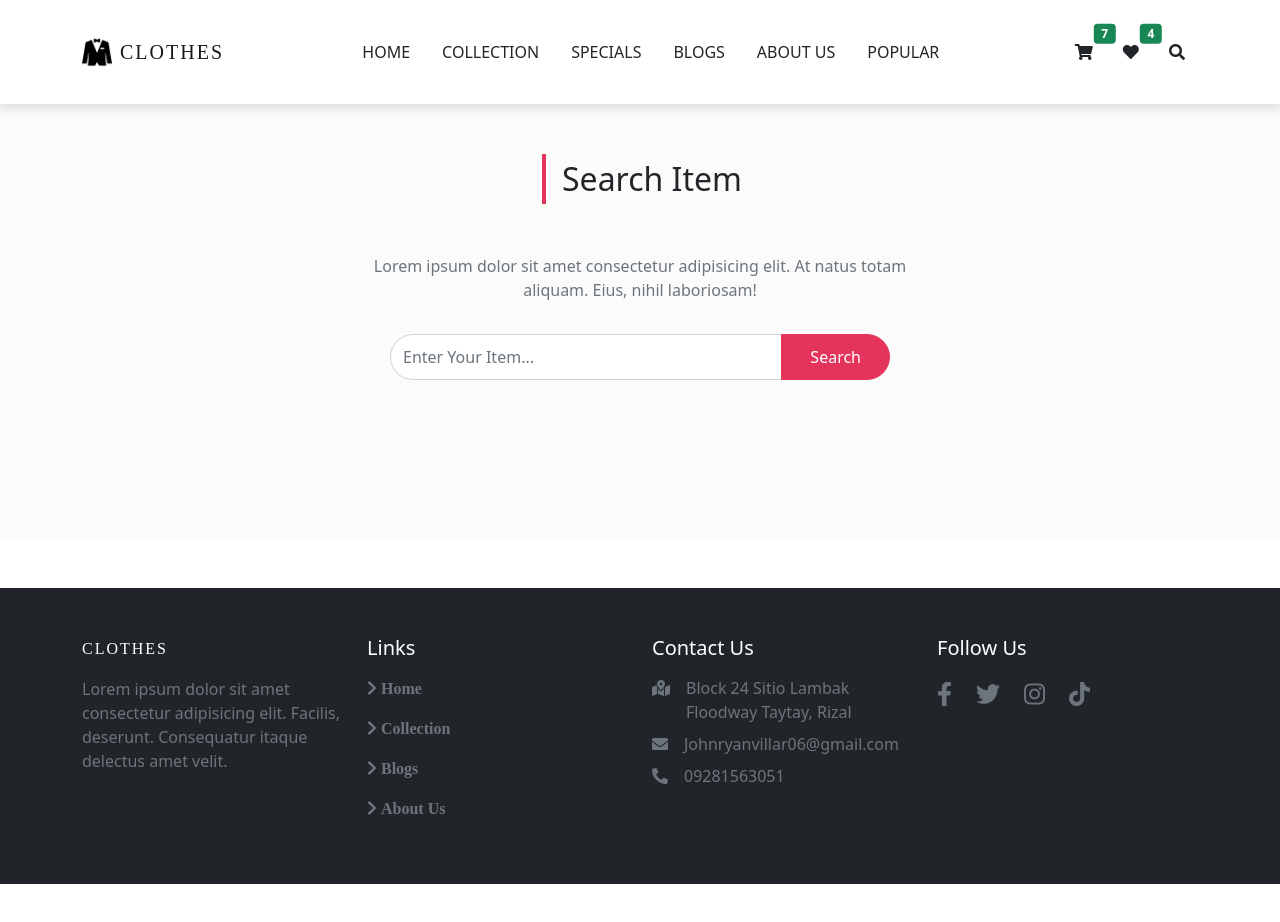
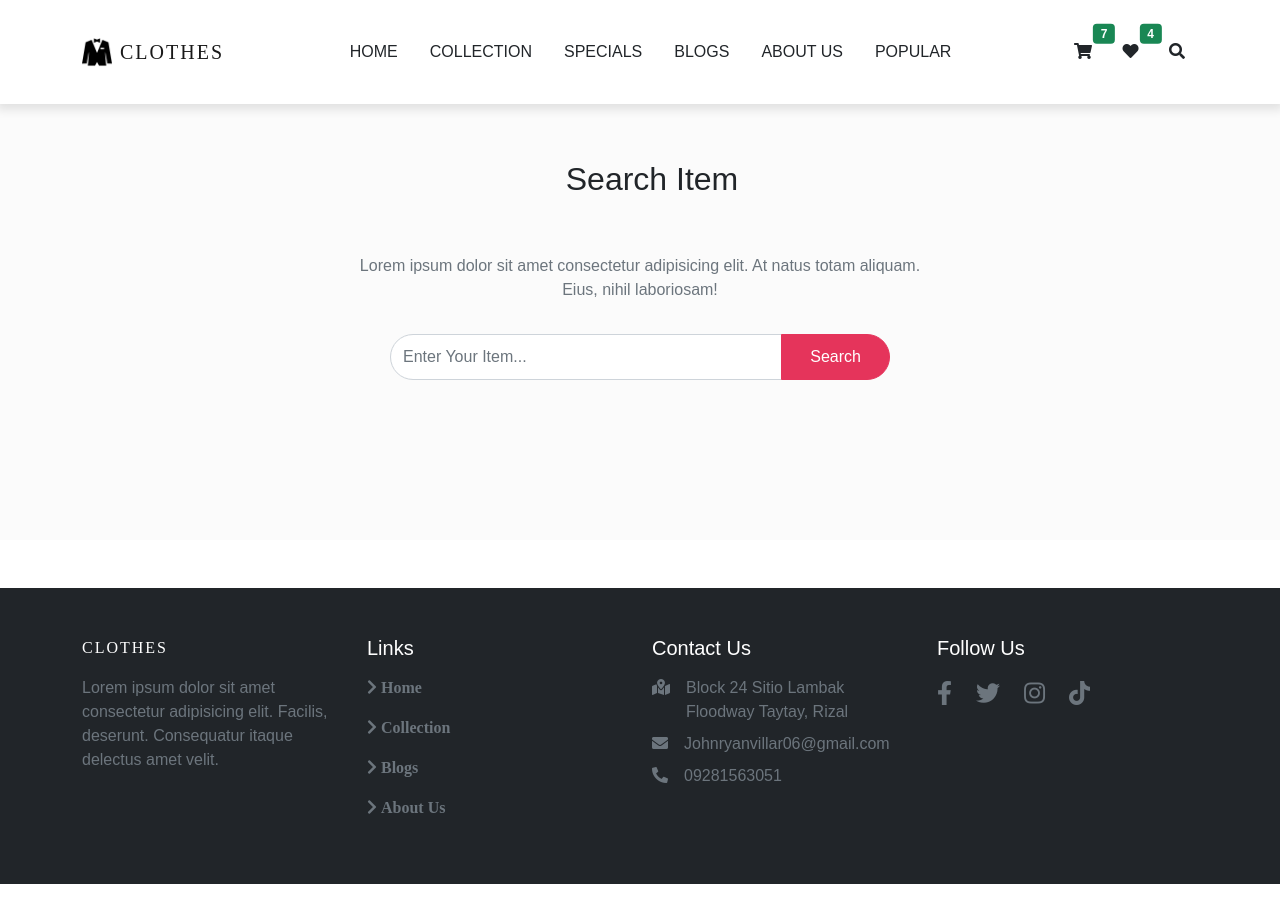
Before and after one commit to johnryanvillar06/my_personal_porfolio, a plain HTML site: page my_portfolio/Clothes Website/searchbar.html in a window 1280 px wide. Drawn offline with nearby package versions, Linux system fonts and the light colour scheme; a web font is replaced by a local one.

Commit message:
update for now.
cant decide which search bar is better

```diff
--- a/my_portfolio/Clothes Website/css/main.css
+++ b/my_portfolio/Clothes Website/css/main.css
@@ -7,9 +7,10 @@
 
 }
 
-#search{
+#searchbar{
 display: none;
 }
+
 body{
     font-family: var(--sm-font);
 }
--- a/my_portfolio/Clothes Website/searchbar.html
+++ b/my_portfolio/Clothes Website/searchbar.html
@@ -7,7 +7,7 @@
     <title>Clothes Online</title>
     <!-- css -->
 
-    <link rel = "stylesheet" href = "/my_portfolio/Clothes Website/css/main.css">
+
     <!-- fontawesome src -->
     <link rel="stylesheet" href="https://cdnjs.cloudflare.com/ajax/libs/font-awesome/5.15.4/css/all.min.css" integrity="sha512-1ycn6IcaQQ40/MKBW2W4Rhis/DbILU74C1vSrLJxCq57o941Ym01SwNsOMqvEBFlcgUa6xLiPY/NS5R+E6ztJQ==" crossorigin="anonymous" referrerpolicy="no-referrer" />
     <!-- bootstrap css -->
@@ -76,7 +76,7 @@
  <!---end of popular -->
 
  <!---search -->
-    <section id="searchbar" class="py-5">
+    <section id="search" class="py-5">
         <div class="container py-5 mt-5 mb-5">
             <div class="d-flex flex-column align-items-center justify-content-center">
                 <div class="title text-center pt-3 pb-5">
@@ -190,7 +190,108 @@
      <!---end of footer -->
 
 
+    <style>
+        @import url('https://fonts.googleapis.com/css2?family=Kaisei+Tokumin:wght@400;500;700&display=swap');
+:root{
+    --lg-font: 'Kaisei Tokumin', serif;
+    --sm-font: 'Poppins' ,  sans-serif;
+    --pink: #e5345b;
+    --gray: gray;
 
+}
+
+#searchbar{
+display: none;
+}
+
+body{
+    font-family: var(--sm-font);
+}
+/* Button*/
+.btn:not(.nav-btns button) {
+    background: #fff;
+    color: rgb(85, 85, 85);
+    padding: 10px 28px;
+    border-radius: 25px;
+    border: 1px solid rgb(85, 85, 85);
+}
+
+.btn:not(.nav-btns button):hover{
+    background-color: gray;
+    color: #fff;
+    border-color: gray;
+}
+/* text color*/
+.text-primary {
+    color: gray;
+}
+.navbar {
+    box-shadow: 0 3px 9px 3px rgba(0,0,0,0.1);
+}
+.navbar-brand img{
+    width: 30px;
+}
+.navbar-brand span{
+    letter-spacing: 2px;
+    font-family: var(--lg-font);
+}
+.nav-link:hover {
+    color: var(--gray)!important;
+}
+.nav-item {
+    border-bottom: 0.5px solid rgba(0,0,0,0.05);
+}
+/* header*/
+
+
+
+
+/*  search bar*/
+#search {
+    background-color: rgba(179, 179, 179, 0.05);
+}
+#search p{
+    max-width: 600px;
+}
+#search .input-group{
+    max-width: 500px;
+}
+#search .form-control {
+    border-top-left-radius: 25px;
+    border-bottom-left-radius: 25px;
+}
+#search .btn {
+    background-color: var(--pink);
+    color: #fff;
+    border-color: var(--pink);
+}
+#search .btn:hover {
+    background-color: #000;
+    border-color: #000;
+}
+
+/*  footer*/
+footer .brand {
+    font-family: var(--lg-font);
+    letter-spacing: 2px;
+}
+footer a {
+    transition: color 0.3s ease;
+}
+footer a:hover {
+    color: var(--pink)!important;
+}
+
+
+
+
+/* Media queries*/
+@media(min-width: 992px) {
+    .nav-item{
+        border-bottom: none;
+    }
+}
+    </style>
 
 
     <!-- jquery -->
```
Also changed, not shown: my_portfolio/Clothes Website/index.html (+5 -4 lines).
